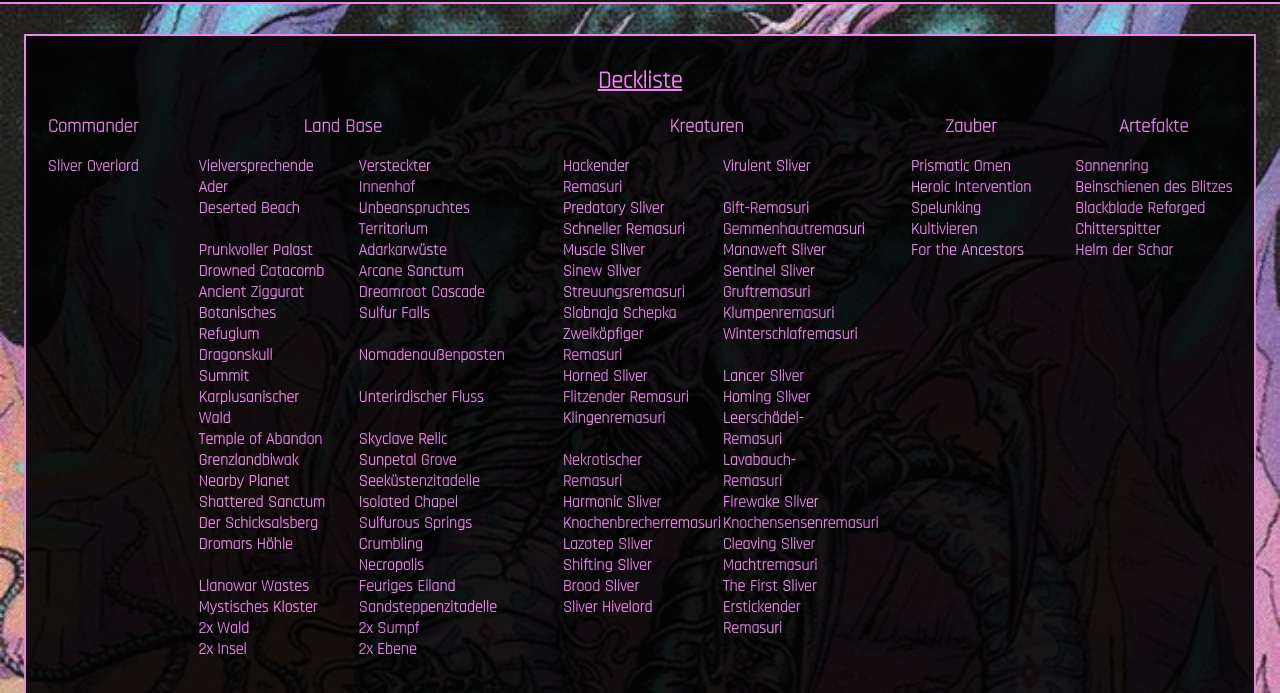
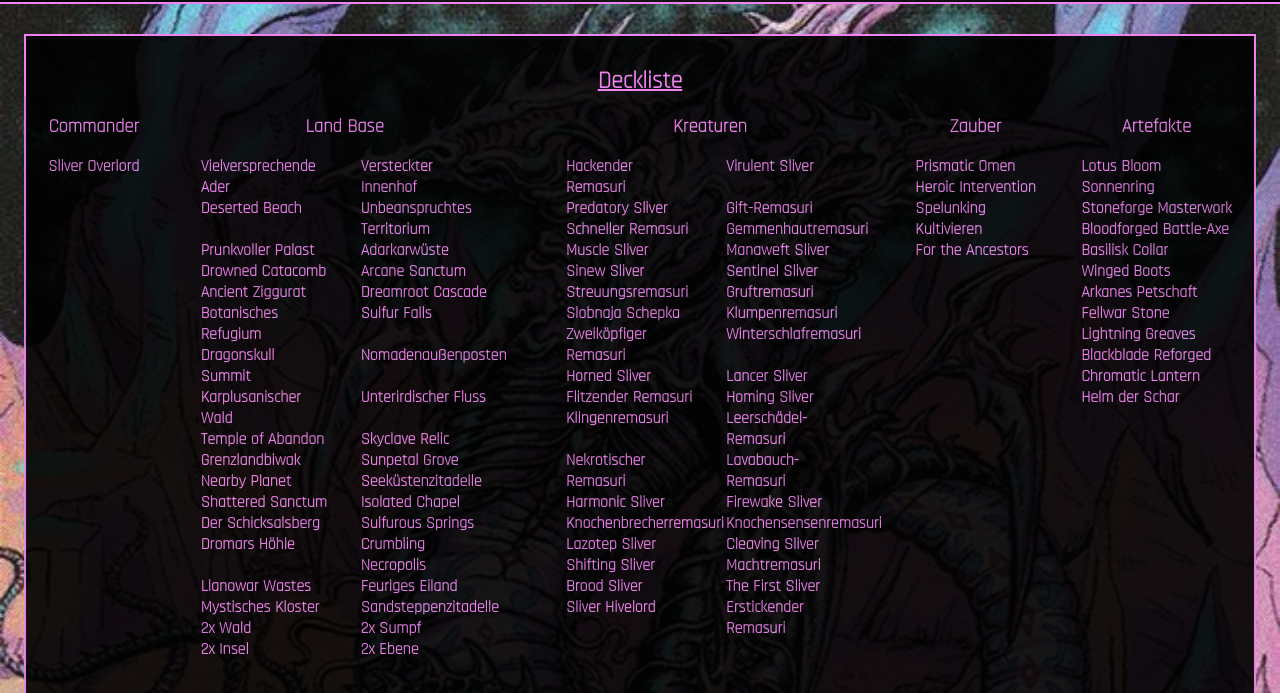
Before and after one commit to proxynerd420/slivers, a plain HTML site: page index.html in a window 1280 px wide. Shown: the part 92-785 px from the top of the page. Drawn offline with Linux system fonts and the light colour scheme.

Commit message:
cards and images added and removed

```diff
--- a/index.html
+++ b/index.html
@@ -126,10 +126,17 @@
         <div>
             <h3>Artefakte</h3>
             <ul>
+                <li><a href="https://www.cardmarket.com/de/Magic/Products/Singles/Time-Spiral-Remastered/Lotus-Bloom" target="_blank">Lotus Bloom</a></li>
                 <li><a href="https://www.cardmarket.com/de/Magic/Products/Singles/Commander-2015/Sol-Ring?sellerCountry=7" target="_blank">Sonnenring</a></li>
-                <li><a href="https://www.cardmarket.com/de/Magic/Products/Singles/Commander-2019/Lightning-Greaves?sellerCountry=7" target="_blank">Beinschienen des Blitzes</a></li>
-                <li><a href="https://www.cardmarket.com/de/Magic/Products/Singles/Commander-Zendikar-Rising/Blackblade-Reforged?sellerCountry=7" target="_blank">Blackblade Reforged</a></li>
-                <li><a href="https://www.cardmarket.com/de/Magic/Products/Singles/Modern-Horizons-2/Chitterspitter?sellerCountry=7" target="_blank">Chitterspitter</a></li>
+                <li><a href="https://www.cardmarket.com/de/Magic/Products/Singles/Oath-of-the-Gatewatch/Stoneforge-Masterwork" target="_blank">Stoneforge Masterwork</a></li>
+                <li><a href="Bloodforged Battle-Axe" target="_blank">Bloodforged Battle-Axe</a></li>
+                <li><a href="https://www.cardmarket.com/de/Magic/Products/Singles/Commander-Adventures-in-the-Forgotten-Realms/Basilisk-Collar" target="_blank">Basilisk Collar</a></li>
+                <li><a href="https://www.cardmarket.com/de/Magic/Products/Singles/Commander-Adventures-in-the-Forgotten-Realms/Winged-Boots">Winged Boots</a></li>
+                <li><a href="https://www.cardmarket.com/de/Magic/Products/Singles/Commander-The-Lord-of-the-Rings-Tales-of-Middle-earth/Arcane-Signet">Arkanes Petschaft</a></li>
+                <li><a href="https://www.cardmarket.com/de/Magic/Products/Singles/Commander-Anthology-II/Fellwar-Stone">Fellwar Stone</a></li>
+                <li><a href="https://www.cardmarket.com/de/Magic/Products/Singles/Commander-2019/Lightning-Greaves">Lightning Greaves</a></li>
+                <li><a href="https://www.cardmarket.com/de/Magic/Products/Singles/Dominaria/Blackblade-Reforged">Blackblade Reforged</a></li>
+                <li><a href="https://www.cardmarket.com/de/Magic/Products/Singles/Secret-Lair-Drop-Series/Chromatic-Lantern"></a>Chromatic Lantern</li>
                 <li><a href="https://www.cardmarket.com/de/Magic/Products/Singles/Dominaria/Helm-of-the-Host?sellerCountry=7" target="_blank">Helm der Schar</a></li>
             </ul>
         </div>
@@ -185,8 +192,8 @@
             <img src="img/striking_sliver.jpg" alt="Hackender Remasuri" class="foil-effect">
             <img src="img/virulent_sliver.jpg" alt="Virulent Sliver" class="foil-effect">
             <img src="img/predatory_sliver.jpg" alt="Predatory Sliver" class="foil-effect">
-            <img src="img/venom_sliver.jpg" alt="Gift-Remasuri" class="foil-effect" id="nazgul">
-            <img src="img/quick_sliver.jpg" alt="Schneller Remasuri" class="foil-effect" id="sheo">
+            <img src="img/venom_sliver.jpg" alt="Gift-Remasuri" class="foil-effect">
+            <img src="img/quick_sliver.jpg" alt="Schneller Remasuri" class="foil-effect">
             <img src="img/gemhide_sliver.jpg" alt="Gemhide Sliver" class="foil-effect">
             <img src="img/muscle_sliver.jpg" alt="Muscle Sliver" class="foil-effect">
             <img src="img/manaweft_sliver.jpg" alt="Manaweft Sliver" class="foil-effect">
@@ -234,11 +241,19 @@
     <h3 class="fitted_headline">Artefakte</h3>
     <div class="Artefakte">
         <div>
+            <img src="img/lotus_bloom.jpg" alt="Lotus Bloom" class="foil-effect">
             <img src="img/sol.jpg" alt="Sonnenring" class="foil-effect">
-            <img src="img/greaves.jpg" alt="Beinschienen des Blitzes" class="foil-effect">
-            <img src="img/reforged.jpg" alt="Blackblade Reforged" class="foil-effect">
-            <img src="img/spitter.jpg" alt="Chitterspitter" class="foil-effect">
-            <img src="img/host.jpg" alt="Palantír von Orthanc" class="foil-effect">
+            <img src="img/stoneforge_masterwork.jpg" alt="Stoneforge Masterwork" class="foil-effect">
+            <img src="img/bloodforged_battle-axe.jpg" alt="Bloodforged Battle-Axe" class="foil-effect">
+            <img src="img/basilisk_collar.jpg" alt="Basilisk Collar" class="foil-effect">
+            <img src="img/winged_boots.jpg" alt="Winged Boots" class="foil-effect">
+            <img src="img/arcane_signet.jpg" alt="Arkanes Petschaft" class="foil-effect">
+            <img src="img/fellwar_stone.jpg" alt="Fellwar Stone" class="foil-effect">
+            <img src="img/greaves.jpg" alt="Lightning Greaves" class="foil-effect">
+            <img src="img/blackblade_reforged.jpg" alt="Blackblade Reforged" class="foil-effect">
+            <img src="img/chromatic_lantern.jpg" alt="Chromatic Lantern" class="foil-effect">
+            <img src="img/commanders_sphere.jpg" alt="Sphäre des Kommandeurs">
+            <img src="img/host.jpg" alt="Helm of the Host" class="foil-effect">
         </div>
 
     </div>
--- a/script.js
+++ b/script.js
@@ -94,15 +94,6 @@
     // Füge hier weitere Aktionen hinzu, falls benötigt
 });
 
-document.getElementById('nazgul').addEventListener('mouseenter', function () {
-    playSound('mp3/nazgul.mp3');
-    // Füge hier weitere Aktionen hinzu, falls benötigt
-});
-
-document.getElementById('sheo').addEventListener('mouseenter', function () {
-    playSound('mp3/sheo.mp3');
-    // Füge hier weitere Aktionen hinzu, falls benötigt
-});
 
         // KonamiCode Easteregg
     const konamiCode = ['ArrowUp', 'ArrowUp', 'ArrowDown', 'ArrowDown', 'ArrowLeft', 'ArrowRight', 'ArrowLeft', 'ArrowRight', 'b', 'a'];
```
Also changed, not shown: img/arcane_signet.jpg (added), img/basilisk_collar.jpg (added), img/blackblade_reforged.jpg (added), img/bloodforged_battle-axe.jpg (added), img/chromatic_lantern.jpg (added), img/commanders_sphere.jpg (added), img/fellwar_stone.jpg (added), img/greaves.jpg (added), img/lotus_bloom.jpg (added), img/stoneforge_masterwork.jpg (added), img/winged_boots.jpg (added).
